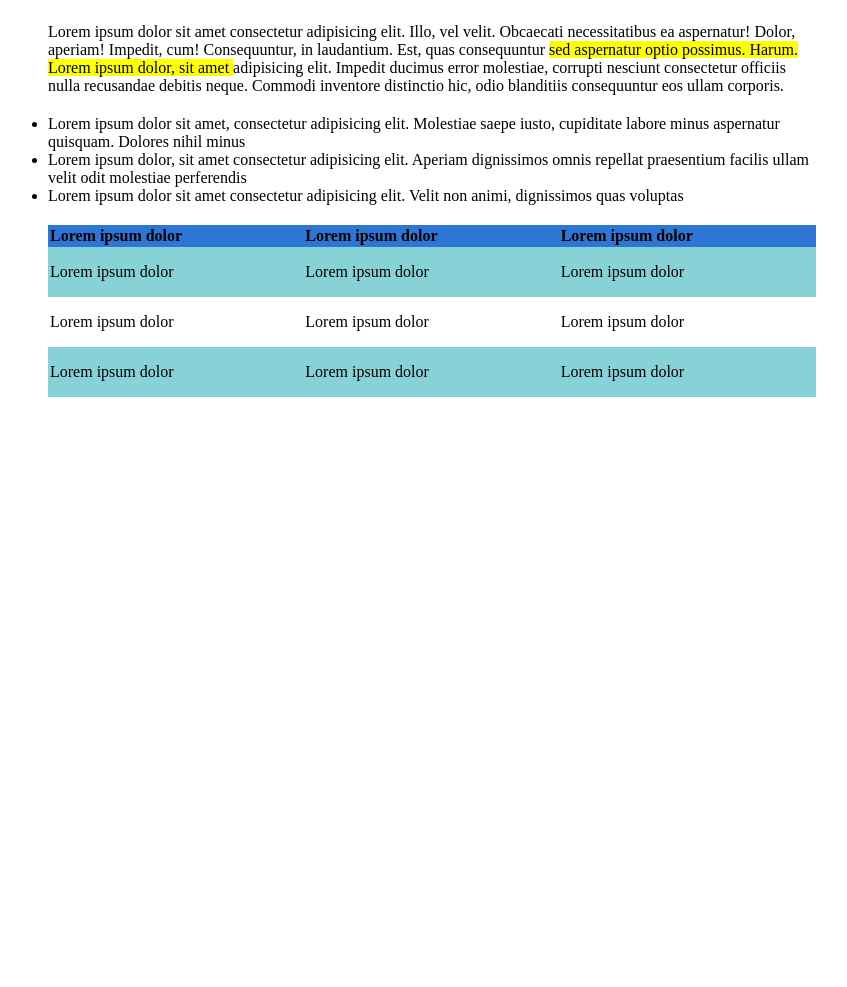
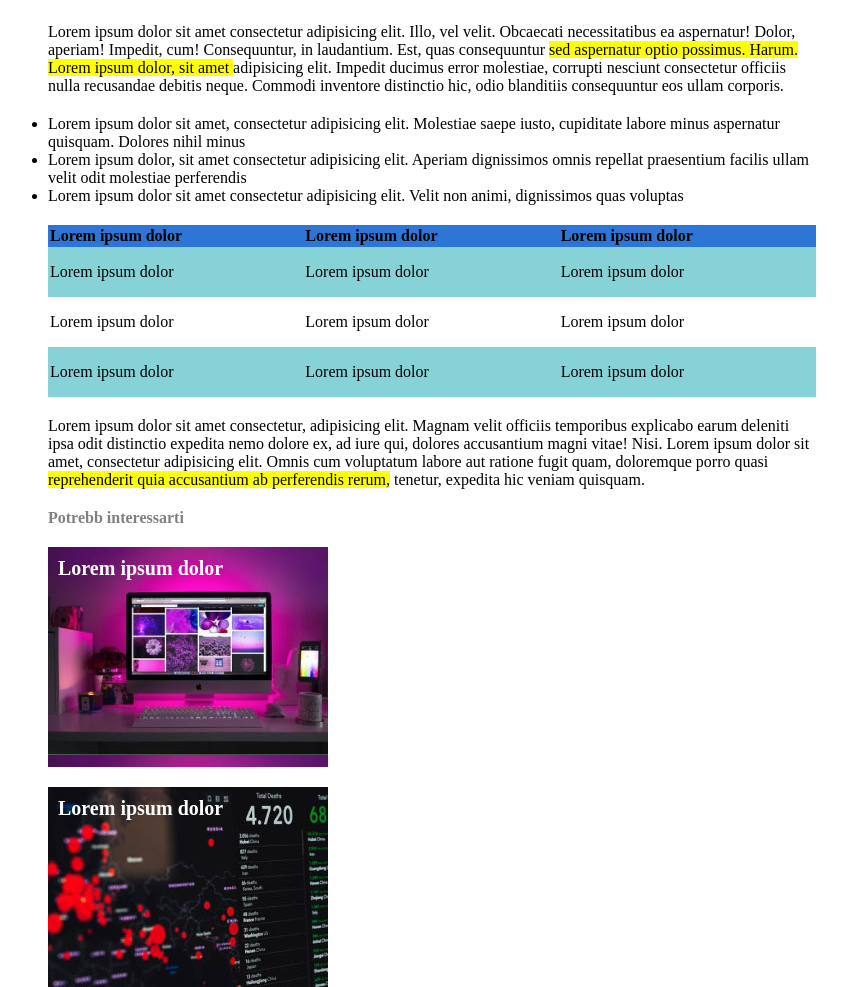
Before and after one commit to jeremy-mazzocco/html-css-booleaner, a plain HTML site: page index.html in a window 1280 px wide. Shown: the part 925-1912 px from the top of the page, without its empty margins (208-1055 px from the left). Before the commit the page ends 1322 px from the top, so only its background shows below. Drawn offline with Linux system fonts and the light colour scheme.

Commit message:
add footer

```diff
--- a/index.html
+++ b/index.html
@@ -57,6 +57,7 @@
                     </li>
                 </ul>
             </div>
+            <!-- table -->
             <table class="table--head">
                 <thead>
                     <th>Lorem ipsum dolor</th>
@@ -91,9 +92,26 @@
                     </tr>
                 </tbody>
             </table>
+            <p class="main--text">Lorem ipsum dolor sit amet consectetur, adipisicing elit. Magnam velit officiis
+                temporibus explicabo
+                earum deleniti ipsa odit distinctio expedita nemo dolore ex, ad iure qui, dolores accusantium magni
+                vitae! Nisi. Lorem ipsum dolor sit amet, consectetur adipisicing elit. Omnis cum voluptatum labore aut
+                ratione fugit quam, doloremque porro quasi <span id="highlight">reprehenderit quia accusantium ab
+                    perferendis
+                    rerum,</span> tenetur,
+                expedita hic veniam quisquam.</p>
+            <div>
+                <h4 class="footer--title-gray">Potrebb interessarti
+                </h4>
+                <div class="footer-img1">
+                    <p id="footer--img-color">Lorem ipsum dolor</p>
+                </div>
+                <div class="footer-img2">
+                    <p id="footer--img-color">Lorem ipsum dolor</p>
+                </div>
+            </div>
         </main>
     </div>
-
 </body>
 
 </html>
--- a/style.css
+++ b/style.css
@@ -106,3 +106,29 @@ main {
     height: 50px;
     background-color: white;
 }
+
+.footer--title-gray {
+    color: grey;
+}
+
+.footer-img1 {
+    background-image: url(img/monitor.jpg);
+    width: 280px;
+    height: 220px;
+    margin-top: 20px;
+}
+
+#footer--img-color {
+    color: white;
+    font-size: 20px;
+    font-weight: bold;
+    padding-top: 10px;
+    padding-left: 10px;
+}
+
+.footer-img2 {
+    background-image: url(img/graph.jpg);
+    width: 280px;
+    height: 200px;
+    margin-top: 20px;
+}
```
